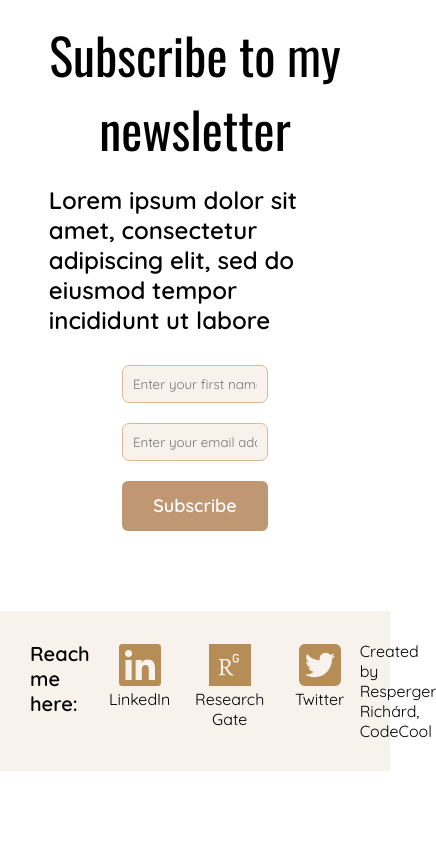
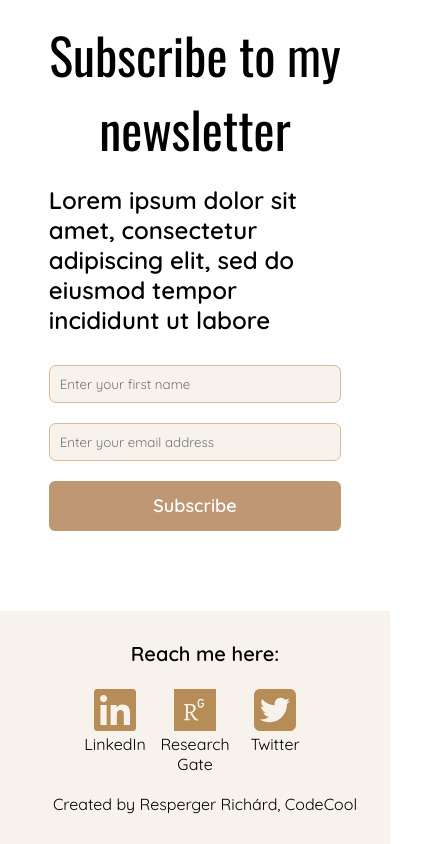
Before and after one commit to 4rrichard/psychology-website, a React (Create React App) app in the folder frontend/: page / in a window 390 px wide. Shown: the part 7952-8796 px from the top of the page, 436 px wide, since content can reach past the window. Before the commit the page ends 8723 px from the top, so only its background shows below. Built offline with nearby package versions, Linux system fonts and the light colour scheme; no server answers.

Commit message:
subscribe@footer responsivity fix

```diff
--- a/frontend/src/components/Footer/Footer.css
+++ b/frontend/src/components/Footer/Footer.css
@@ -14,7 +14,11 @@
   font-size: 20px;
   font-weight: 600;
 }
-.footer .footer--reach-me .footer--social {
+.footer .footer--reach-me .footer--social-icons {
+  display: flex;
+  gap: 40px;
+}
+.footer .footer--reach-me .footer--social-icons .footer--social {
   width: 40px;
   text-align: center;
   display: flex;
@@ -22,14 +26,29 @@
   align-items: center;
   cursor: pointer;
 }
-.footer .footer--reach-me .footer--social .footer--social-icon {
+.footer .footer--reach-me .footer--social-icons .footer--social .footer--social-icon {
   filter: invert(86%) sepia(10%) saturate(2300%) hue-rotate(331deg) brightness(72%) contrast(97%);
   transition-duration: 0.2s;
   transition-timing-function: ease-in-out;
 }
-.footer .footer--reach-me .footer--social:hover .footer--social-icon {
+.footer .footer--reach-me .footer--social-icons .footer--social:hover .footer--social-icon {
   scale: 1.1;
+}
+@media screen and (max-width: 865px) {
+  .footer .footer--reach-me {
+    flex-direction: column;
+    align-items: center;
+    gap: 20px;
+  }
 }
 .footer .footer--creator {
   margin-left: 20px;
+}
+@media screen and (max-width: 865px) {
+  .footer {
+    flex-direction: column;
+    align-items: center;
+    gap: 20px;
+    text-align: center;
+  }
 }/*# sourceMappingURL=Footer.css.map */
--- a/frontend/src/components/Footer/Footer.jsx
+++ b/frontend/src/components/Footer/Footer.jsx
@@ -16,6 +16,7 @@ function Footer() {
     <section className="footer">
       <div className="footer--reach-me">
         <p className="footer-reach-me--text">Reach me here:</p>
+        <div className="footer--social-icons">
           <div
             className="footer--social"
             onClick={() => {
@@ -56,6 +57,7 @@ function Footer() {
             <p className="footer--social--name">Twitter</p>
           </div>
         </div>
+      </div>
       <div className="footer--creator">
         Created by Resperger Richárd, CodeCool
       </div>
--- a/frontend/src/components/Footer/Footer.scss
+++ b/frontend/src/components/Footer/Footer.scss
@@ -16,6 +16,9 @@
       font-size: 20px;
       font-weight: 600;
     }
+    .footer--social-icons {
+      display: flex;
+      gap: 40px;
       .footer--social {
         width: 40px;
         text-align: center;
@@ -37,7 +40,20 @@
         scale: 1.1;
       }
     }
+    @media screen and (max-width: 865px) {
+      flex-direction: column;
+      align-items: center;
+      gap: 20px;
+    }
+  }
   .footer--creator {
     margin-left: 20px;
   }
+  @media screen and (max-width: 865px) {
+    flex-direction: column;
+    align-items: center;
+    gap: 20px;
+
+    text-align: center;
   }
+}
--- a/frontend/src/components/Subscribe/Subscribe.css
+++ b/frontend/src/components/Subscribe/Subscribe.css
@@ -18,6 +18,7 @@
 }
 .subscribe .subscribe--form {
   display: flex;
+  justify-content: center;
   gap: 40px;
   width: 100%;
 }
@@ -52,7 +53,6 @@
 @media screen and (max-width: 865px) {
   .subscribe .subscribe--form {
     flex-direction: column;
-    max-width: 50%;
     gap: 20px;
   }
 }
--- a/frontend/src/components/Subscribe/Subscribe.scss
+++ b/frontend/src/components/Subscribe/Subscribe.scss
@@ -20,6 +20,7 @@
   }
   .subscribe--form {
     display: flex;
+    justify-content: center;
     gap: 40px;
     width: 100%;
     input {
@@ -56,7 +57,6 @@
     }
     @media screen and (max-width: 865px) {
       flex-direction: column;
-      max-width: 50%;
       gap: 20px;
     }
   }
```
Also changed, not shown: 2 other files (tests, documents, lock files or other folders). Lines whose indentation alone changed are shown as unchanged.
